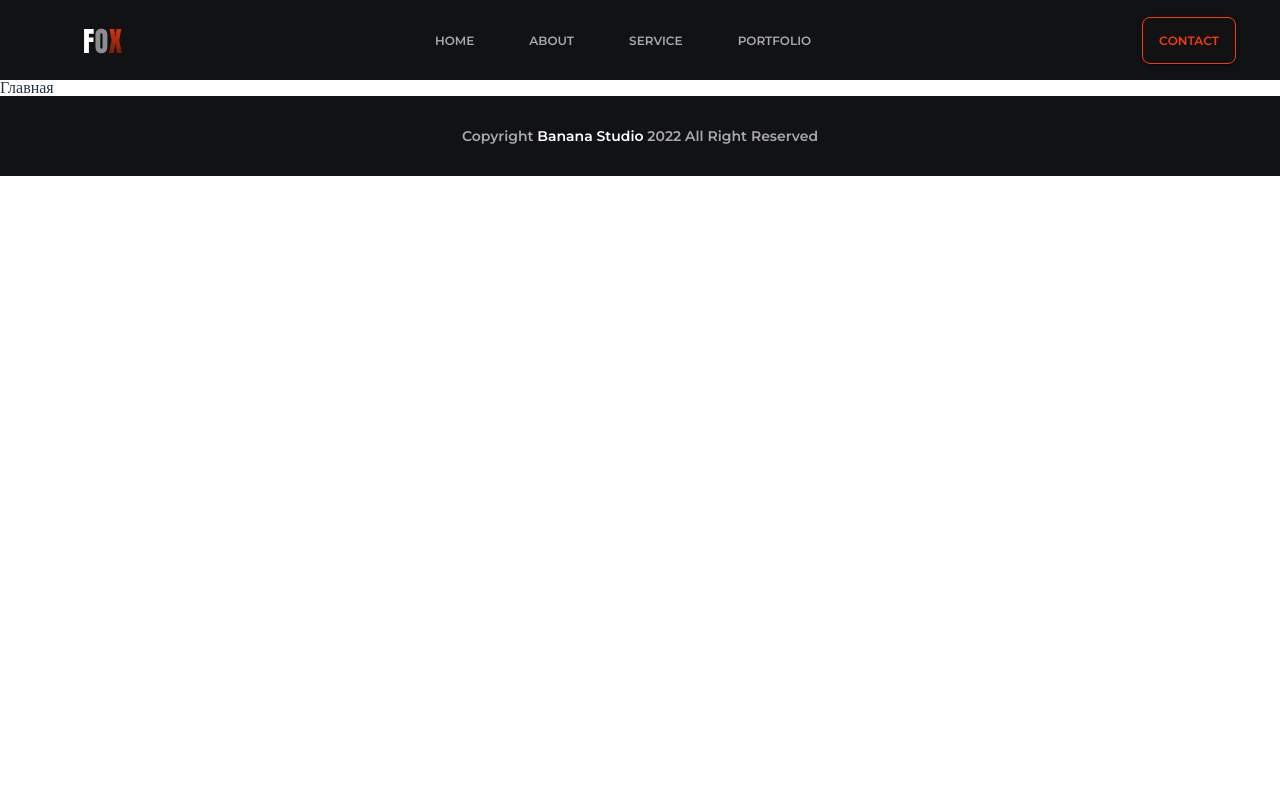
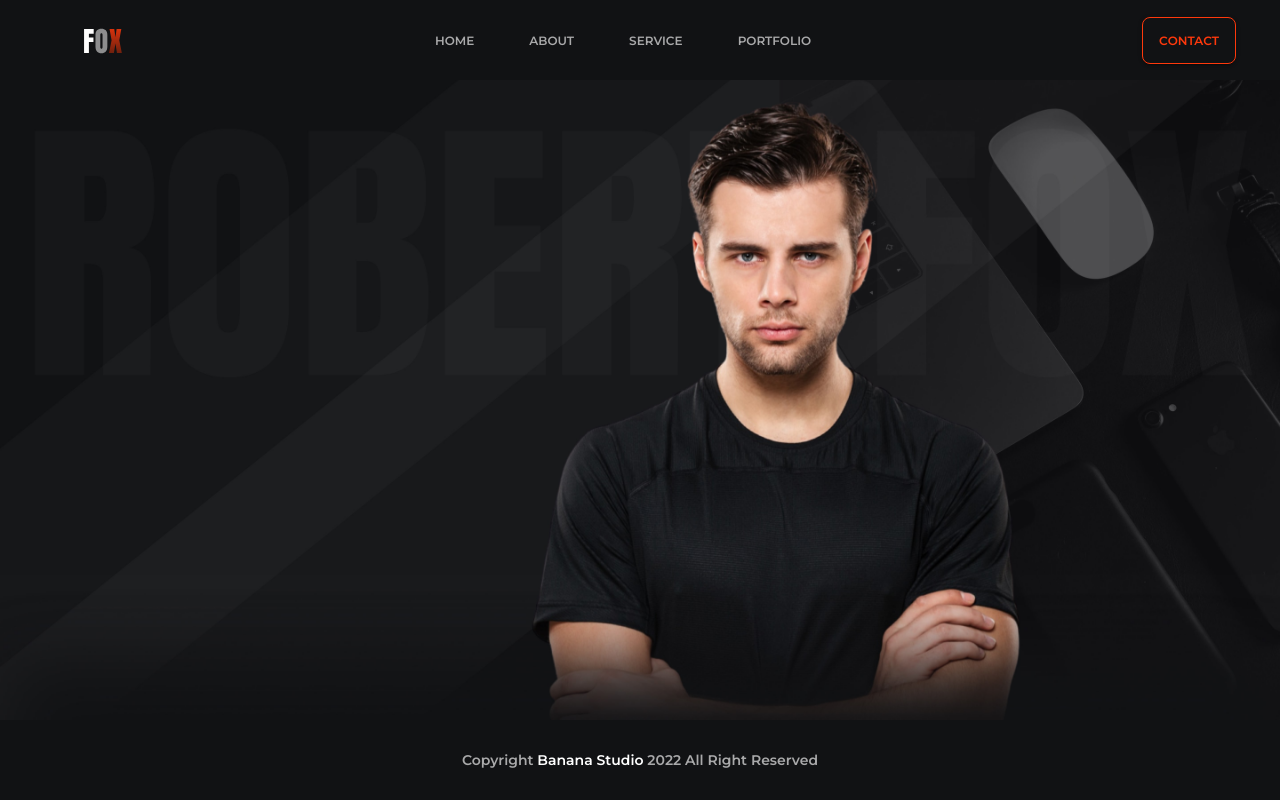
Before and after one commit to 89811421793/classcomponents, a React (Vite) app: page / in a window 1280 px wide. Shown: the top 800 px of the page. Built offline with nearby package versions, Linux system fonts and the light colour scheme.

Commit message:
фон для Hero секции (через mui)

```diff
--- a/src/pages/homepage/Home.tsx
+++ b/src/pages/homepage/Home.tsx
@@ -1,10 +1,11 @@
 import { Component } from 'react';
+import { Hero } from './sections/Hero';
 
 export class Home extends Component {
     render() {
         return (
             <div>
-               Главная
+               <Hero/>
             </div>
         );
     }
--- /dev/null
+++ b/src/pages/homepage/sections/Hero.tsx
@@ -0,0 +1,22 @@
+// Hero.tsx
+import { Component } from 'react';
+import { Box } from '@mui/material';
+import heroBackground from '../../../assets/images/hero_background.jpg';
+
+export class Hero extends Component {
+    render() {
+        return (
+            <Box
+                sx={{
+                    backgroundImage: `url(${heroBackground})`,
+                    backgroundSize: 'cover',
+                    backgroundPosition: 'center',
+                    height: '80vh',
+                    width: '100%',
+                }}
+            >
+
+            </Box>
+        );
+    }
+}
```
